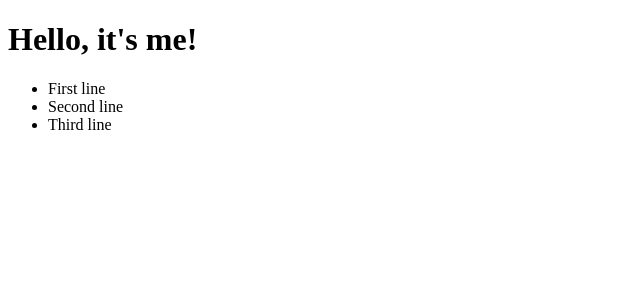
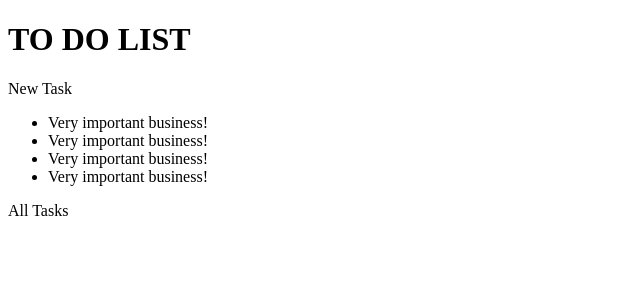
Before and after one commit to karolinaewagorska/ReactProject_karolina, a React (Create React App) app: page / in a window 1280 px wide. Shown: the top 300 px of the page, without its empty margins (0-640 px from the left). Built offline with nearby package versions, Linux system fonts and the light colour scheme.

Commit message:
New structure added

```diff
--- a/src/App.js
+++ /dev/null
@@ -1,17 +0,0 @@
-import React from 'react';
-
-
-const ItemList = () => (<ul>
-  <li>First line</li>
-  <li>Second line</li>
-  <li>Third line</li>
-</ul>
-);
-
-const App = () => ( <div>
-  <h1>Hello, it's me!</h1>
-  <ItemList />
-</div>
-);
-
-export default App;
--- /dev/null
+++ b/src/components/App/App.js
@@ -0,0 +1,15 @@
+import React from 'react';
+import Footer from '../Footer/Footer';
+import InputItem from '../InputItem/InputItem';
+import ItemList from '../ItemList/ItemList';
+
+
+const App = () => ( <div>
+  <h1>TO DO LIST</h1>
+  <InputItem />
+  <ItemList />
+  <Footer />
+</div>
+);
+
+export default App;
--- /dev/null
+++ b/src/components/Footer/Footer.js
@@ -0,0 +1,6 @@
+import React from 'react';
+
+const Footer = () => (<p>All Tasks</p>);
+
+
+export default Footer;
--- /dev/null
+++ b/src/components/InputItem/InputItem.js
@@ -0,0 +1,6 @@
+import React from 'react';
+
+
+const InputItem = () => (<p>New Task</p>);
+
+export default InputItem;
--- /dev/null
+++ b/src/components/Item/Item.js
@@ -0,0 +1,5 @@
+import React from 'react';
+
+const Item = () => (<span>Very important business!</span>);
+
+export default Item;
--- /dev/null
+++ b/src/components/ItemList/ItemList.js
@@ -0,0 +1,12 @@
+import React from 'react';
+import Item from '../Item/Item';
+
+
+const ItemList = () => (<ul>
+    <li><Item /></li>
+    <li><Item /></li>
+    <li><Item /></li>
+    <li><Item /></li>
+</ul>);
+
+export default ItemList;
--- a/src/index.js
+++ b/src/index.js
@@ -1,6 +1,6 @@
 import React from 'react';
 import ReactDOM from 'react-dom';
-import App from './App';
+import App from './components/App/App';
 
 
 
```
